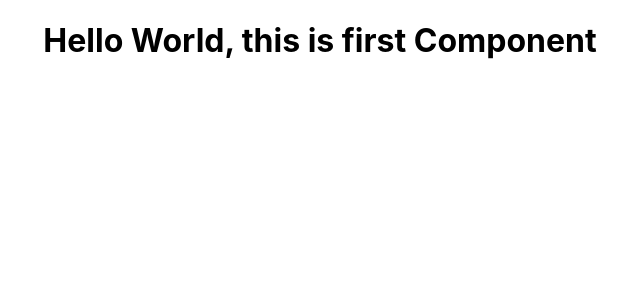
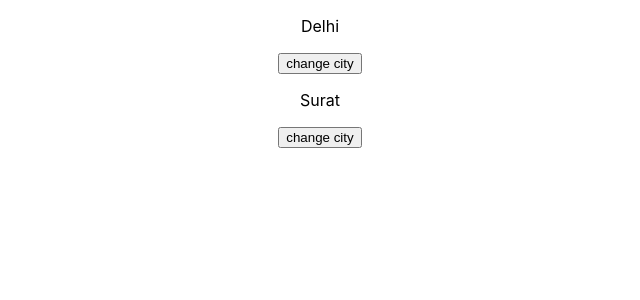
Before and after one commit to rudrabhikadiya3/firstReactApp, a React (Create React App) app: page / in a window 1280 px wide. Shown: the top 300 px of the page, without its empty margins (320-960 px from the left). Built offline with nearby package versions, Linux system fonts and the light colour scheme.

Commit message:
class & func base

```diff
--- a/src/App.js
+++ b/src/App.js
@@ -1,11 +1,15 @@
 import logo from './logo.svg';
 import './App.css';
 import Demofile from './Demo folder/Demofile';
+import City from './container/City'; //Class base Component
+import CityFunc from './container/CityFunc'; //Function base Component
 
 function App() {
   return (
     <div className="App">
-      <Demofile/>
+      <CityFunc/>
+      <City/>
+
     </div>
   );
 }
--- /dev/null
+++ b/src/container/City.js
@@ -0,0 +1,26 @@
+// this is class base components
+import React, { Component } from 'react';
+
+class City extends Component {
+    constructor(props){
+        super(props);
+        this.state ={
+            cityName : "Surat"
+        }
+    }
+    changeCity = () =>{
+        this.setState({
+            cityName : "Ahemdabad"
+        })
+    }
+    render() {
+        return (
+            <div>
+                <p>{this.state.cityName}</p>
+                <button onClick={() => this.changeCity()}> change city</button>
+            </div>
+        );
+    }
+}
+
+export default City;
--- /dev/null
+++ b/src/container/CityFunc.js
@@ -0,0 +1,16 @@
+import React, {useState} from 'react';
+
+function CityFunc(props) {
+    const[cityName, setCityName] = useState('Delhi');
+    const changeCity = () => {
+        setCityName('Mumbai')
+    }
+    return (
+        <div>
+            <p>{cityName}</p>
+            <button onClick={() => changeCity() }>change city</button>
+        </div>
+    );
+}
+
+export default CityFunc;
```
